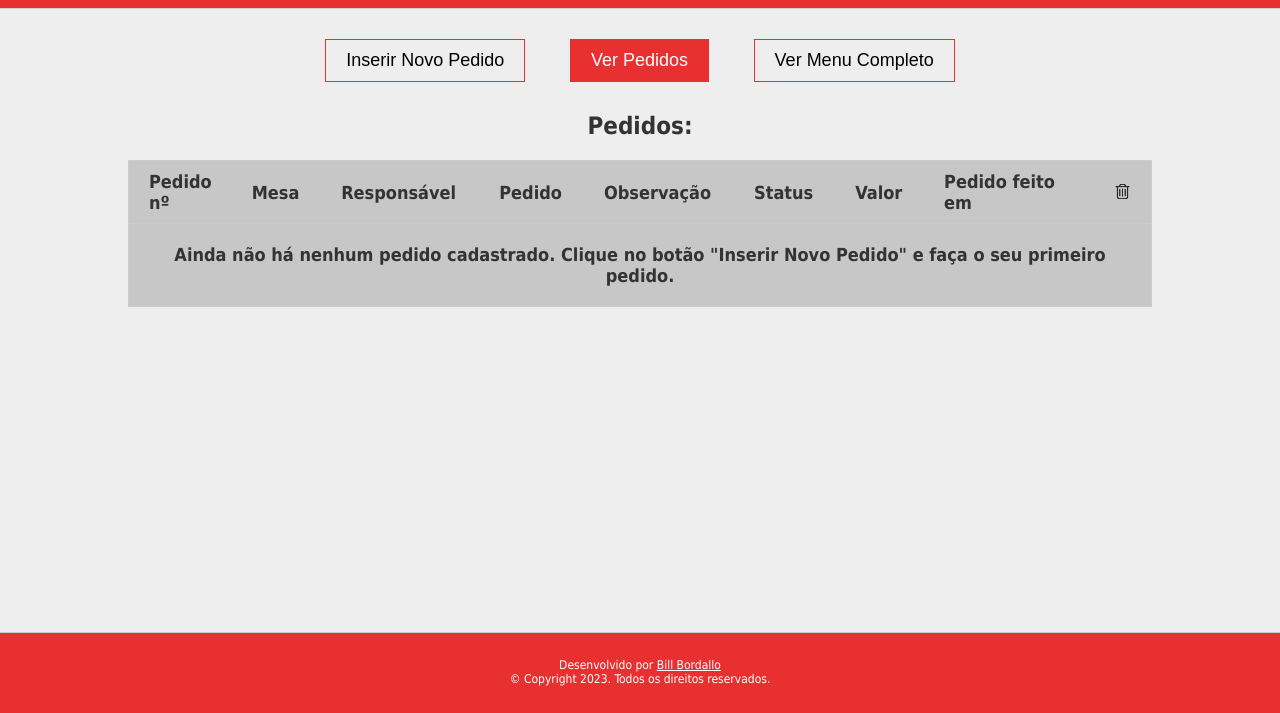
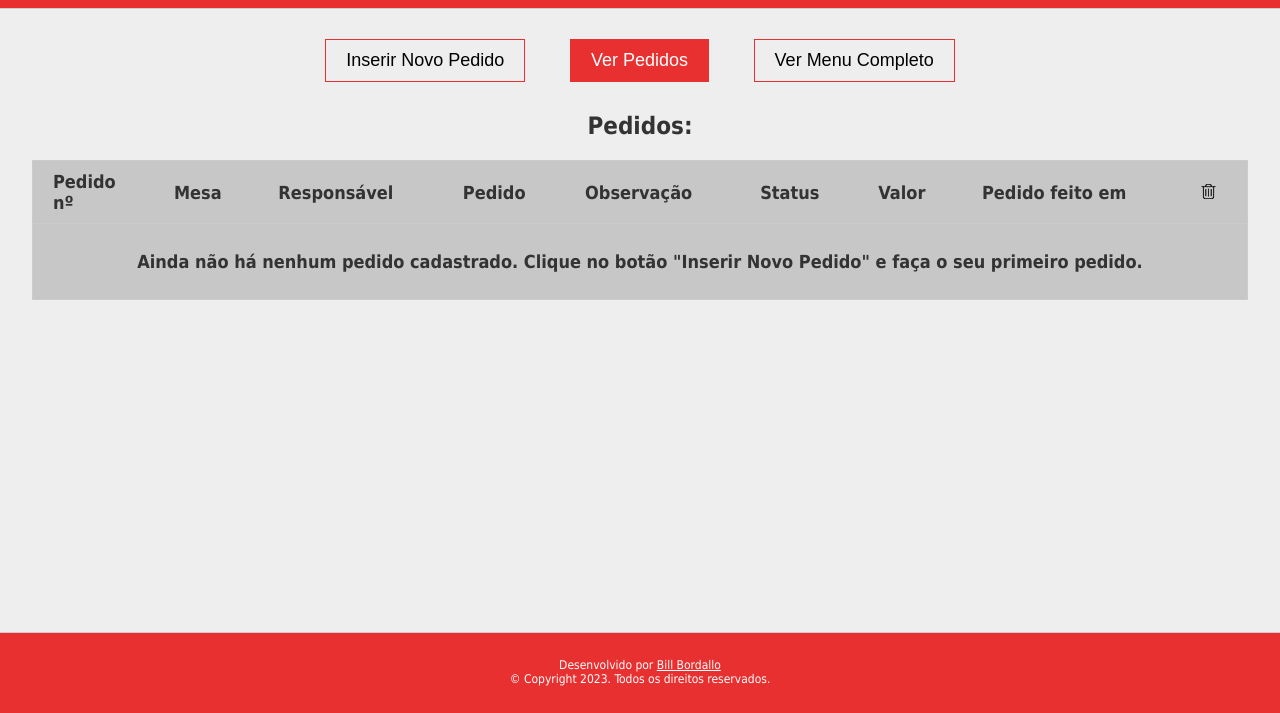
Before and after one commit to billbordallo/restaurante-pedidos, a plain HTML site: page index.html in a window 1280 px wide. Shown: the part 87-800 px from the top of the page. Drawn offline with Linux system fonts and the light colour scheme; no server answers.

Commit message:
Ajustando layout da tabela

```diff
--- a/styles.css
+++ b/styles.css
@@ -186,7 +186,7 @@ table {
     background-color: white;
     border: 1px solid #ccc;
     table-layout: fixed;
-    max-width: 80%;
+    max-width: 95%;
 }
 
 th,
```
